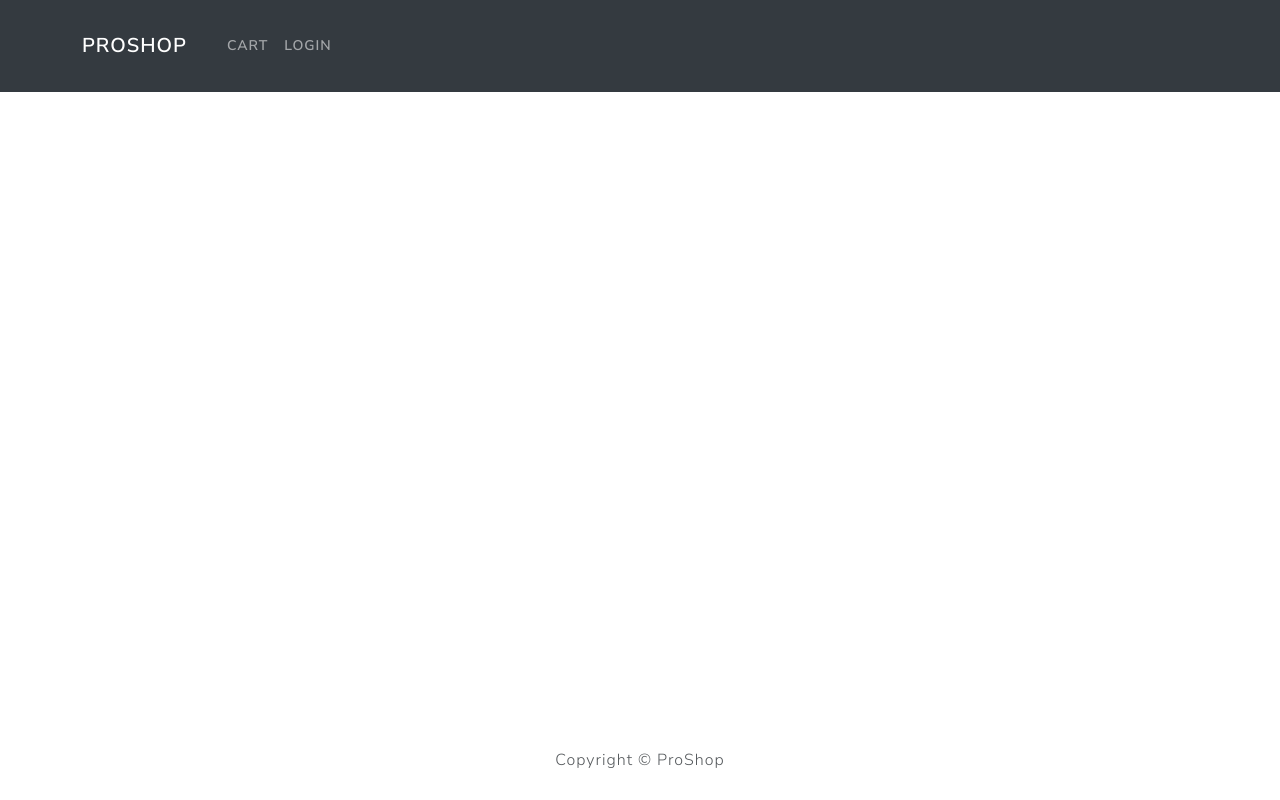
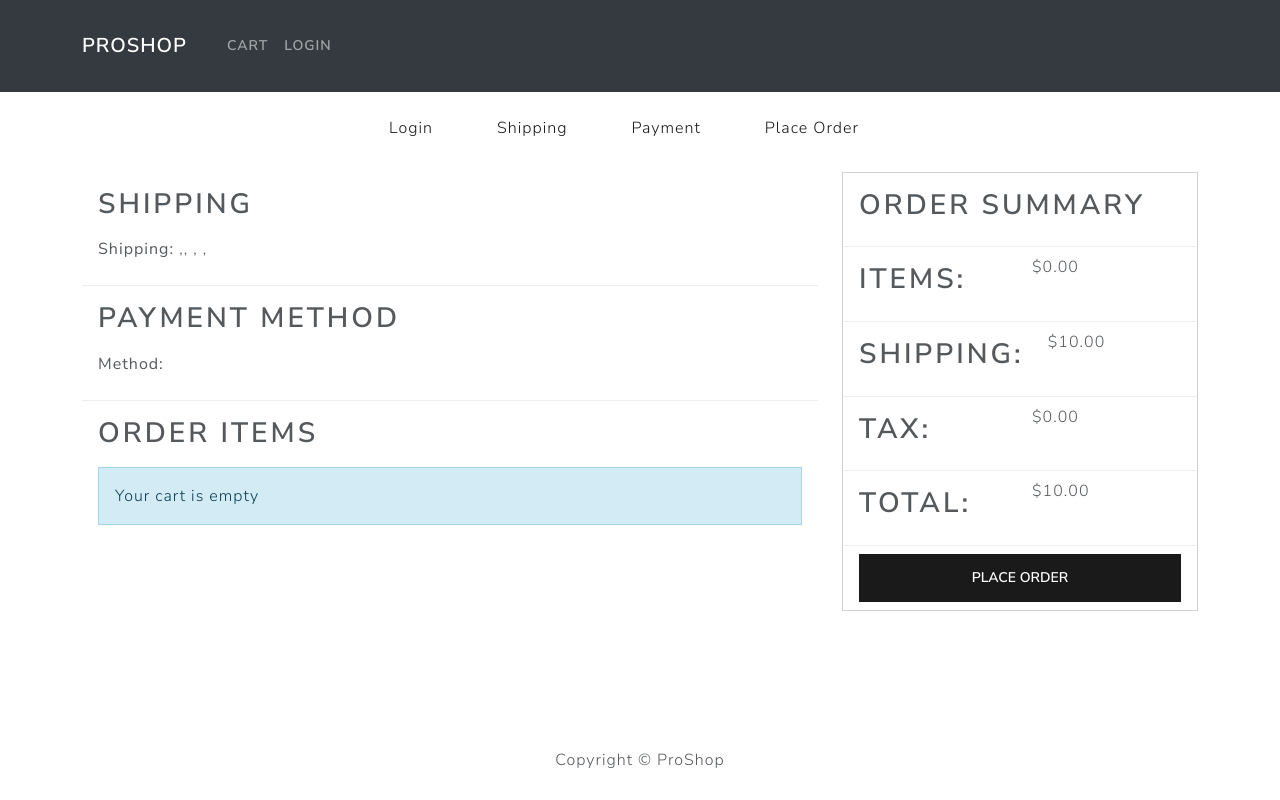
Before and after one commit to RedfordRobert68/ecommerce, a React (Create React App) app in the folder frontend/: page /placeorder in a window 1280 px wide. Built offline with nearby package versions, Linux system fonts and the light colour scheme; the HTML template or start-up script is replaced by a standard one.

Commit message:
Step 1 of place order screen

```diff
--- a/frontend/src/App.js
+++ b/frontend/src/App.js
@@ -10,6 +10,7 @@
 import ProfileScreen from './screens/ProfileScreen'
 import ShippingScreen from './screens/ShippingScreen'
 import PaymentScreen from './screens/PaymentScreen'
+import PlaceOrderScreen from './screens/PlaceOrderScreen'
 
 function App() {
     return (
@@ -23,6 +24,7 @@
                         <Route path='/register' element={<RegisterScreen />} />
                         <Route path='/profile' element={<ProfileScreen />} />
                         <Route path='/shipping' element={<ShippingScreen />} />
+                        <Route path='/placeorder' element={<PlaceOrderScreen />} />
                         <Route path='/payment' element={<PaymentScreen />} />
                         <Route path='/product/:id' element={<ProductScreen />} />
                         <Route path='/cart/:id?' element={<CartScreen />} />
--- a/frontend/src/components/CheckoutSteps.js
+++ b/frontend/src/components/CheckoutSteps.js
@@ -3,7 +3,7 @@
 import { LinkContainer } from 'react-router-bootstrap'
 
 
-function CheckoutSteps(step1, step2, step3, step4) {
+function CheckoutSteps({ step1, step2, step3, step4 }) {
 	return (
     	<Nav className='justify-content-center mb-4'>
 			<Nav.Item>
@@ -49,7 +49,7 @@
 			</Nav.Item>
 
 			<Nav.Item>
-				{step4? (
+				{step4 ? (
 					<LinkContainer to="/placeorder">
 						<Nav.Link>
 							Place Order
--- /dev/null
+++ b/frontend/src/screens/PlaceOrderScreen.js
@@ -0,0 +1,173 @@
+import React, { useState, useEffect } from 'react'
+import { useNavigate, Link} from 'react-router-dom'
+import { Button, Row, Col, ListGroup, Image, Card } from 'react-bootstrap'
+import { useDispatch, useSelector } from 'react-redux'
+import Message from '../components/Message'
+import CheckoutSteps from '../components/CheckoutSteps'
+
+function PlaceOrderScreen() {
+    const cart = useSelector(state => state.cart)
+
+    cart.itemsPrice = cart.cartItems.reduce((acc, item) => acc + item.price * item.qty, 0).toFixed(2)
+    cart.shippingPrice = (cart.itemsPrice > 100 ? 0 : 10).toFixed(2)
+    cart.taxPrice = Number((0.06) * cart.itemsPrice).toFixed(2)
+
+    cart.totalPrice = (Number(cart.itemsPrice) + Number(cart.shippingPrice) + Number(cart.taxPrice)).toFixed(2)
+
+    const placeOrder = () => {
+        console.log('Place order')
+    }
+
+    return (
+        <div>
+            <CheckoutSteps step1 step2 step3 step4 />
+            <Row>
+                <Col md={8}>
+                    <ListGroup variant='flush'>
+
+                        <ListGroup.Item>
+                            <h2>
+                                Shipping
+                            </h2>
+                            <p>
+                                <strong>
+                                    Shipping:&nbsp;
+                                </strong>
+                                {cart.shippingAddress.address},
+                                {cart.shippingAddress.city},
+                                {'  '}
+                                {cart.shippingAddress.postalCode},
+                                {'  '}
+                                {cart.shippingAddress.country},
+                            </p>
+                        </ListGroup.Item>
+
+                        <ListGroup.Item>
+                            <h2>
+                                Payment Method
+                            </h2>
+                            <p>
+                                <strong>
+                                    Method:&nbsp;
+                                </strong>
+                                {cart.paymentMethod}
+                            </p>
+                        </ListGroup.Item>
+
+                        <ListGroup.Item>
+                            <h2>
+                                Order Items
+                            </h2>
+                            {cart.cartItems.length === 0 ? <Message variant='info'>
+                                Your cart is empty
+                            </Message> : (
+                                <ListGroup variant='flush'>
+                                    {cart.cartItems.map((item, index) => (
+                                        <ListGroup.Item key={index}>
+                                            <Row>
+                                                <Col md={1}>
+                                                    <Image src={item.image} alt={item.name} fluid rounded />
+                                                </Col>
+                                                <Col>
+                                                    <Link to={`/product/$item.product`}>
+                                                        {item.name}
+                                                    </Link>
+                                                </Col>
+                                                <Col md={4}>
+                                                    {item.qty} x ${item.price} = ${(item.qty * item.price).toFixed(2)}
+                                                </Col>
+                                            </Row>
+                                        </ListGroup.Item>
+                                    ))}
+                                </ListGroup>
+                            )}
+                        </ListGroup.Item>
+
+                    </ListGroup>
+                </Col>
+                <Col md={4}>
+                    <Card>
+
+                        <ListGroup variant='flush'>
+
+                            <ListGroup.Item>
+                                <h2>
+                                    Order Summary
+                                </h2>
+                            </ListGroup.Item>
+
+                            <ListGroup.Item>
+                                <Row>
+                                    <Col>
+                                        <h2>
+                                            Items:
+                                        </h2>
+                                    </Col>
+                                    <Col>
+                                        ${cart.itemsPrice}
+                                    </Col>
+                                </Row>
+                            </ListGroup.Item>
+
+                            <ListGroup.Item>
+                                <Row>
+                                    <Col>
+                                        <h2>
+                                            Shipping:
+                                        </h2>
+                                    </Col>
+                                    <Col>
+                                        ${cart.shippingPrice}
+                                    </Col>
+                                </Row>
+                            </ListGroup.Item>
+
+                            <ListGroup.Item>
+                                <Row>
+                                    <Col>
+                                        <h2>
+                                            Tax:
+                                        </h2>
+                                    </Col>
+                                    <Col>
+                                        ${cart.taxPrice}
+                                    </Col>
+                                </Row>
+                            </ListGroup.Item>
+
+                            <ListGroup.Item>
+                                <Row>
+                                    <Col>
+                                        <h2>
+                                            Total:
+                                        </h2>
+                                    </Col>
+                                    <Col>
+                                        ${cart.totalPrice}
+                                    </Col>
+                                </Row>
+                            </ListGroup.Item>
+
+                            <ListGroup.Item>
+                                <Button
+                                    type='button'
+                                    className='btn-block'
+                                    disabled = {cart.cartItems === 0}
+                                    onClick={placeOrder}
+                                >
+                                    Place Order
+                                </Button>
+                            </ListGroup.Item>
+
+
+                        </ListGroup>
+
+                    </Card>
+
+                </Col>
+            </Row>
+        </div>
+    )
+}
+
+export default PlaceOrderScreen
--- a/frontend/src/screens/ShippingScreen.js
+++ b/frontend/src/screens/ShippingScreen.js
@@ -26,7 +26,7 @@
 
     return (
         <FormContainer>
-            <CheckoutSteps />
+            <CheckoutSteps step1 step2/>
             <h1>
                 Shipping
             </h1>
```
